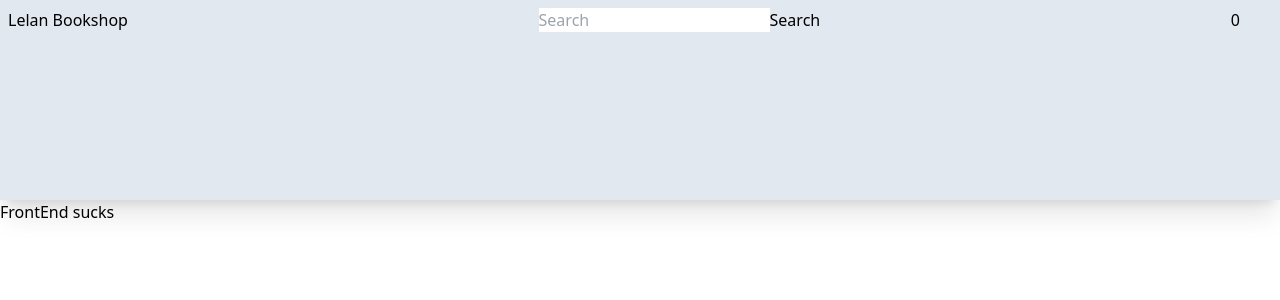
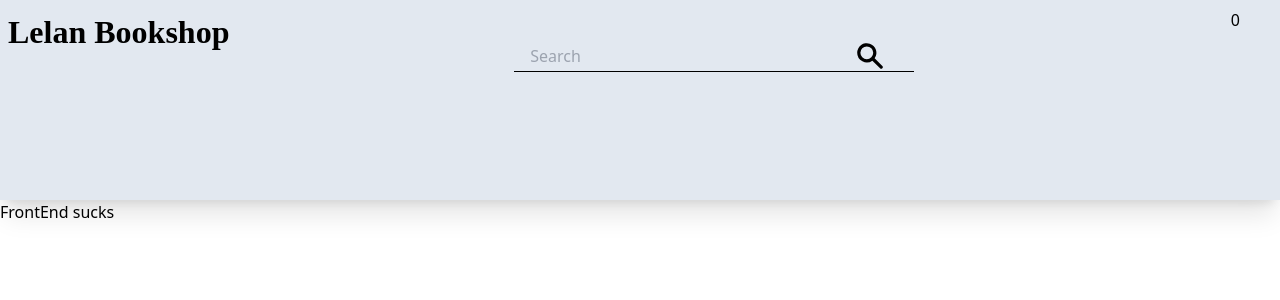
Before and after one commit to Domains18/setting_typescript_node, a React (Vite) app in the folder client/: page / in a window 1280 px wide. Shown: the top 300 px of the page. Built offline with nearby package versions, Linux system fonts and the light colour scheme.

Commit message:
frontend navbar

```diff
--- a/client/index.html
+++ b/client/index.html
@@ -4,7 +4,8 @@
     <meta charset="UTF-8" />
     <link rel="icon" type="image/svg+xml" href="/vite.svg" />
     <meta name="viewport" content="width=device-width, initial-scale=1.0" />
-    <title>Vite + React</title>
+    <meta http-equiv="X-UA-Compatible" content="ie=edge" />
+    <title>Lelan Bookshop</title>
   </head>
   <body>
     <div id="root"></div>
--- a/client/src/components/Navbar.js
+++ b/client/src/components/Navbar.js
@@ -1,5 +1,5 @@
 import React from 'react'
-
+import { HiSearch } from 'react-icons/hi'
 const Navbar = () => {
     return (
         <>
@@ -12,8 +12,8 @@ const Navbar = () => {
                     </div>
                     <div className="next-sec">
                         <div className="search">
-                            <input type="text" placeholder="Search" />
-                            <button>Search</button>
+                            <input className="search-input" type="text" placeholder="Search" />
+                            <HiSearch className='search-btn'/>
                         </div>
                     </div>
                     <div className="third-sec">
@@ -23,6 +23,7 @@ const Navbar = () => {
                         </div>
                     </div>
                 </div>
+
             </nav>
         </>
     )
--- a/client/src/index.css
+++ b/client/src/index.css
@@ -1,3 +1,39 @@
 @tailwind base;
 @tailwind components;
 @tailwind utilities;
+
+@import url('https://fonts.googleapis.com/css2?family=Lobster&display=swap');
+
+.logo h1{
+    font-family: 'Lobster', cursive;
+    font-size: 2rem;
+    font-weight: 800;
+}
+
+.search{
+    display: flex;
+    justify-content: center;
+    align-items: center;
+    margin-top: 2rem;
+    width: 100%;
+}
+.search-input{
+    width: 400px;
+    height: 2rem;
+    border: 1px solid #000;
+    padding: 0 1rem;
+    border-left: none;
+    border-right: none;
+    border-top: none;
+    background-color: inherit;
+}
+.search-input:focus{
+    outline: none;
+}
+
+.search-btn{
+    position: relative;
+    left: -60px;
+    font-size: 2rem;
+    cursor: pointer;
+}
```
